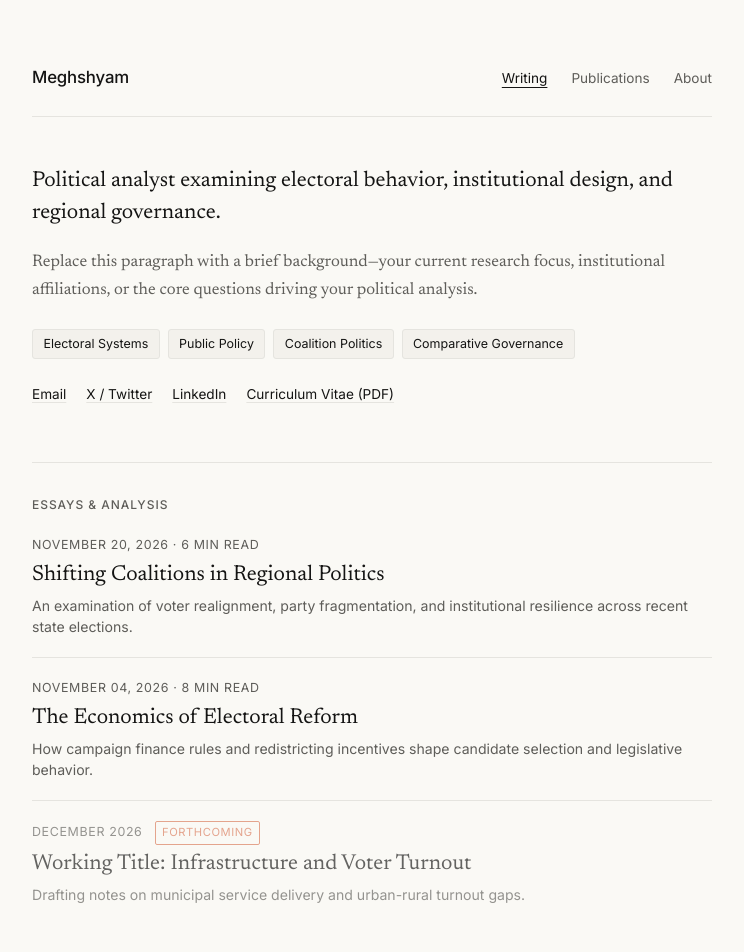
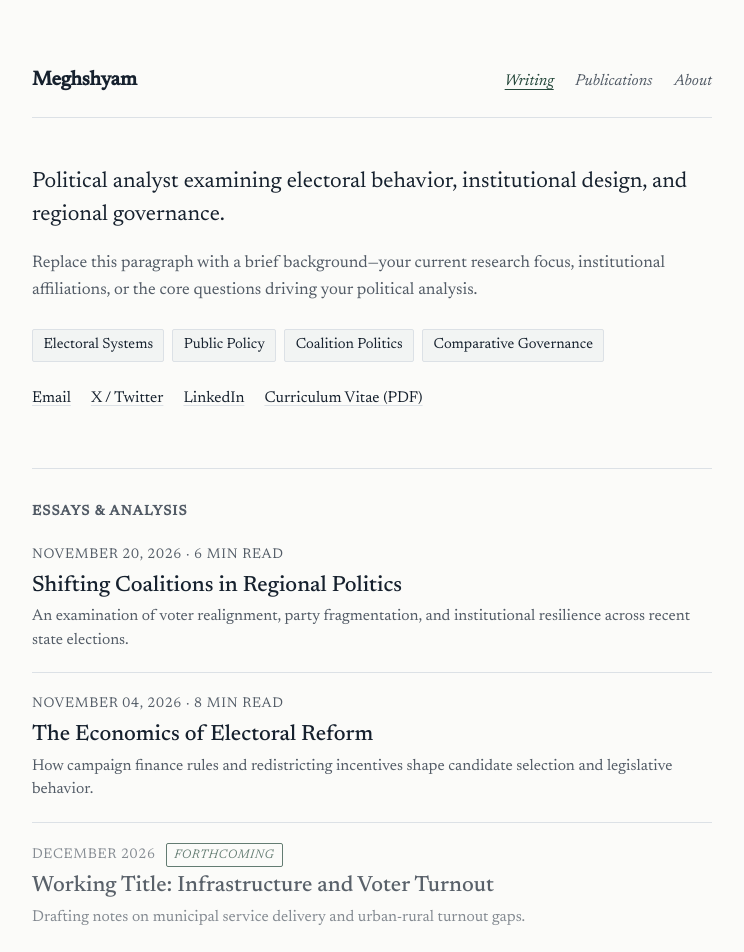
Before and after one commit to mbmk-site/mbmk-site.github.io, a plain HTML site: page index.html in a window 1280 px wide. Shown: the top 952 px of the page, without its empty margins (96-840 px from the left). Drawn offline with Linux system fonts and the light colour scheme.

Commit message:
Update style.css

```diff
--- a/style.css
+++ b/style.css
@@ -1,10 +1,11 @@
 :root {
-  --bg: #FAF9F5;        /* Anthropic warm paper off-white */
-  --surface: #F3F1EC;   /* Subtle warm tint for bio/callout boxes */
-  --text: #141413;      /* Deep charcoal ink */
-  --muted: #5E5D59;     /* Muted slate for metadata & captions */
-  --border: #E5E4DF;    /* Crisp editorial divider */
-  --accent: #D97757;    /* Warm terracotta accent */
+  /* Distinct academic/policy journal palette (not Anthropic's warm beige/terracotta) */
+  --bg: #FBFBF9;          /* Crisp archival paper white */
+  --surface: #F2F4F3;     /* Soft cool slate-tint for tags */
+  --text: #16212E;        /* Deep slate-navy ink */
+  --muted: #525B66;       /* Muted steel-slate for metadata & captions */
+  --border: #DCE1E6;      /* Cool hairline divider */
+  --accent: #24473A;      /* Deep policy-green accent */
 }
 
 * {
@@ -14,7 +15,7 @@
 body {
   background-color: var(--bg);
   color: var(--text);
-  font-family: 'Newsreader', Georgia, serif;
+  font-family: 'Newsreader', 'Times New Roman', Times, Georgia, serif;
   font-size: 19px;
   line-height: 1.65;
   margin: 0;
@@ -32,13 +33,13 @@ body {
 
 .container {
   max-width: 680px;
-  margin: 0; /* Left-aligned rather than centered */
+  margin: 0; /* Left-aligned */
 }
 
 /* Top Navigation & Identity */
 header {
   margin-bottom: 3rem;
-  padding-bottom: 1.5rem;
+  padding-bottom: 1.25rem;
   border-bottom: 1px solid var(--border);
   display: flex;
   flex-wrap: wrap;
@@ -48,9 +49,9 @@ header {
 }
 
 .site-title {
-  font-family: 'Inter', sans-serif;
-  font-size: 1.05rem;
-  font-weight: 500;
+  font-family: 'Newsreader', 'Times New Roman', Times, Georgia, serif;
+  font-size: 1.25rem;
+  font-weight: 600;
   letter-spacing: -0.01em;
   text-decoration: none;
   color: var(--text);
@@ -58,12 +59,14 @@ header {
 
 nav {
   display: flex;
-  gap: 1.5rem;
+  flex-wrap: wrap;
+  gap: 1.35rem;
 }
 
 nav a {
-  font-family: 'Inter', sans-serif;
-  font-size: 0.85rem;
+  font-family: 'Newsreader', 'Times New Roman', Times, Georgia, serif;
+  font-size: 0.98rem;
+  font-style: italic;
   color: var(--muted);
   text-decoration: none;
   transition: color 0.15s ease;
@@ -71,16 +74,16 @@ nav a {
 
 nav a:hover,
 nav a.active {
-  color: var(--text);
+  color: var(--accent);
   text-decoration: underline;
   text-underline-offset: 4px;
 }
 
 /* Section Labels */
 .section-label {
-  font-family: 'Inter', sans-serif;
-  font-size: 0.75rem;
-  font-weight: 500;
+  font-family: 'Newsreader', 'Times New Roman', Times, Georgia, serif;
+  font-size: 0.88rem;
+  font-weight: 600;
   text-transform: uppercase;
   letter-spacing: 0.08em;
   color: var(--muted);
@@ -93,13 +96,15 @@ nav a.active {
 }
 
 .bio-lead {
-  font-size: 1.35rem;
-  line-height: 1.5;
-  margin: 0 0 1.25rem 0;
+  font-family: 'Newsreader', 'Times New Roman', Times, Georgia, serif;
+  font-size: 1.38rem;
+  line-height: 1.48;
+  margin: 0 0 1.15rem 0;
   color: var(--text);
 }
 
 .bio-details {
+  font-family: 'Newsreader', 'Times New Roman', Times, Georgia, serif;
   font-size: 1.05rem;
   color: var(--muted);
   margin: 0 0 1.5rem 0;
@@ -113,18 +118,18 @@ nav a.active {
 }
 
 .tag {
-  font-family: 'Inter', sans-serif;
-  font-size: 0.78rem;
+  font-family: 'Newsreader', 'Times New Roman', Times, Georgia, serif;
+  font-size: 0.92rem;
   color: var(--text);
   background-color: var(--surface);
   border: 1px solid var(--border);
-  padding: 0.25rem 0.65rem;
-  border-radius: 3px;
+  padding: 0.2rem 0.65rem;
+  border-radius: 2px;
 }
 
 .contact-links {
-  font-family: 'Inter', sans-serif;
-  font-size: 0.85rem;
+  font-family: 'Newsreader', 'Times New Roman', Times, Georgia, serif;
+  font-size: 0.98rem;
   display: flex;
   flex-wrap: wrap;
   gap: 1.25rem;
@@ -170,31 +175,34 @@ section {
 }
 
 .meta {
-  font-family: 'Inter', sans-serif;
-  font-size: 0.78rem;
+  font-family: 'Newsreader', 'Times New Roman', Times, Georgia, serif;
+  font-size: 0.88rem;
   color: var(--muted);
   text-transform: uppercase;
   letter-spacing: 0.05em;
-  margin-bottom: 0.35rem;
+  margin-bottom: 0.3rem;
 }
 
 .post-title {
-  font-size: 1.35rem;
-  font-weight: 400;
+  font-family: 'Newsreader', 'Times New Roman', Times, Georgia, serif;
+  font-size: 1.38rem;
+  font-weight: 500;
   color: var(--text);
   text-decoration: none;
   display: block;
-  margin-bottom: 0.35rem;
+  margin-bottom: 0.3rem;
   line-height: 1.3;
 }
 
 .post-title:hover {
   color: var(--accent);
+  text-decoration: underline;
+  text-underline-offset: 3px;
 }
 
 .post-excerpt {
-  font-family: 'Inter', sans-serif;
-  font-size: 0.88rem;
+  font-family: 'Newsreader', 'Times New Roman', Times, Georgia, serif;
+  font-size: 0.98rem;
   color: var(--muted);
   line-height: 1.5;
   margin: 0;
@@ -202,24 +210,25 @@ section {
 
 /* Forthcoming / Empty Slot Styling */
 .post-slot-empty {
-  opacity: 0.65;
+  opacity: 0.7;
 }
 
 .badge-forthcoming {
   display: inline-block;
-  font-family: 'Inter', sans-serif;
-  font-size: 0.7rem;
+  font-family: 'Newsreader', 'Times New Roman', Times, Georgia, serif;
+  font-size: 0.78rem;
+  font-style: italic;
   text-transform: uppercase;
   letter-spacing: 0.05em;
   color: var(--accent);
   border: 1px solid var(--accent);
-  padding: 0.1rem 0.4rem;
+  padding: 0.05rem 0.45rem;
   border-radius: 2px;
-  margin-left: 0.5rem;
+  margin-left: 0.4rem;
   vertical-align: middle;
 }
 
-/* External Appearances & Briefs Table */
+/* External Appearances & Briefs List */
 .brief-list {
   list-style: none;
   padding: 0;
@@ -243,38 +252,45 @@ section {
 }
 
 .brief-list a {
+  font-family: 'Newsreader', 'Times New Roman', Times, Georgia, serif;
   color: var(--text);
   text-decoration: none;
-  font-size: 1.1rem;
+  font-size: 1.12rem;
 }
 
 .brief-list a:hover {
   color: var(--accent);
+  text-decoration: underline;
+  text-underline-offset: 3px;
 }
 
 .brief-outlet {
-  font-family: 'Inter', sans-serif;
-  font-size: 0.82rem;
+  font-family: 'Newsreader', 'Times New Roman', Times, Georgia, serif;
+  font-size: 0.92rem;
+  font-style: italic;
   color: var(--muted);
   white-space: nowrap;
 }
 
 /* Article Page Typography (used inside individual posts) */
 article h1 {
+  font-family: 'Newsreader', 'Times New Roman', Times, Georgia, serif;
   font-size: 2.35rem;
-  font-weight: 400;
-  line-height: 1.2;
-  letter-spacing: -0.02em;
+  font-weight: 500;
+  line-height: 1.18;
+  letter-spacing: -0.015em;
   margin: 0 0 1.5rem 0;
 }
 
 article h2 {
-  font-size: 1.45rem;
-  font-weight: 500;
-  margin: 2.5rem 0 0.75rem 0;
+  font-family: 'Newsreader', 'Times New Roman', Times, Georgia, serif;
+  font-size: 1.48rem;
+  font-weight: 600;
+  margin: 2.4rem 0 0.7rem 0;
 }
 
 article p {
+  font-family: 'Newsreader', 'Times New Roman', Times, Georgia, serif;
   margin: 0 0 1.35rem 0;
 }
 
@@ -283,6 +299,7 @@ blockquote {
   margin: 2rem 0;
   padding-left: 1.25rem;
   color: var(--muted);
+  font-family: 'Newsreader', 'Times New Roman', Times, Georgia, serif;
   font-style: italic;
 }
 
@@ -290,7 +307,7 @@ footer {
   margin-top: 4rem;
   padding-top: 1.5rem;
   border-top: 1px solid var(--border);
-  font-family: 'Inter', sans-serif;
-  font-size: 0.8rem;
+  font-family: 'Newsreader', 'Times New Roman', Times, Georgia, serif;
+  font-size: 0.92rem;
   color: var(--muted);
 }
```
